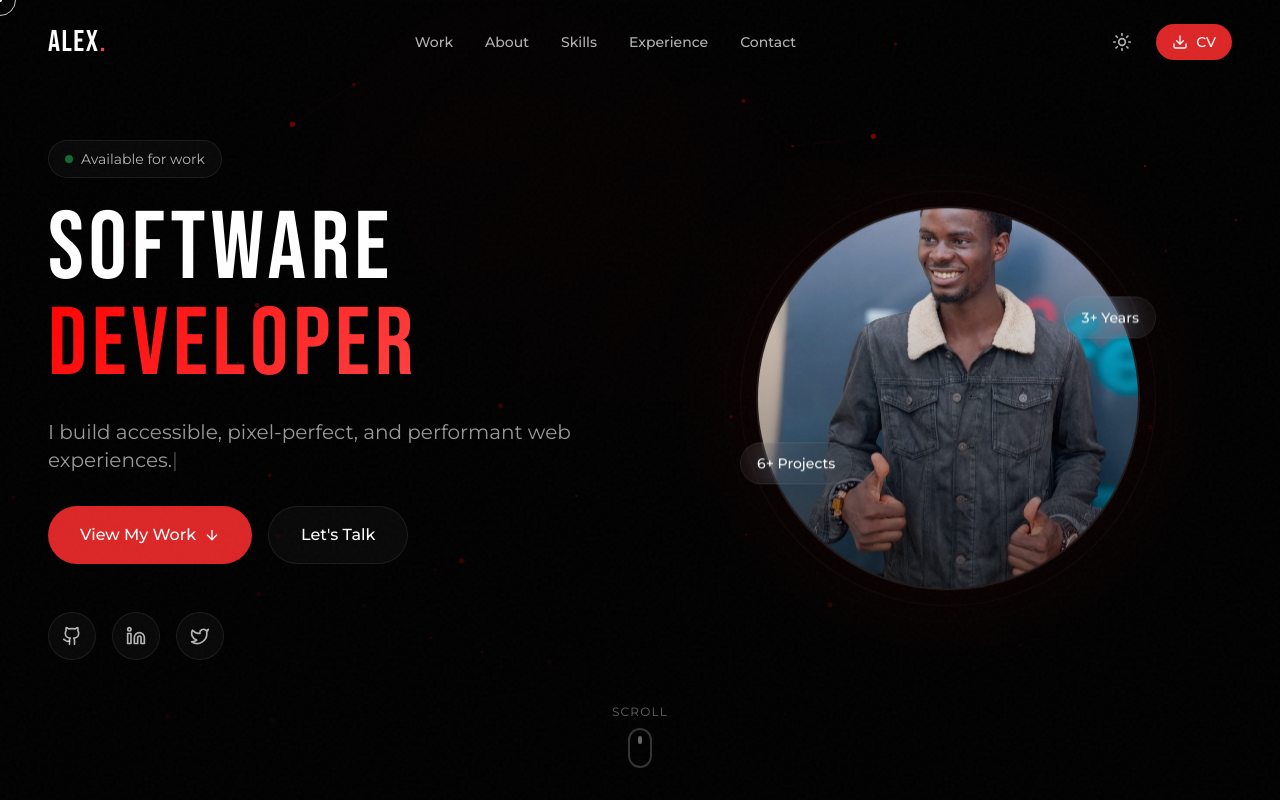
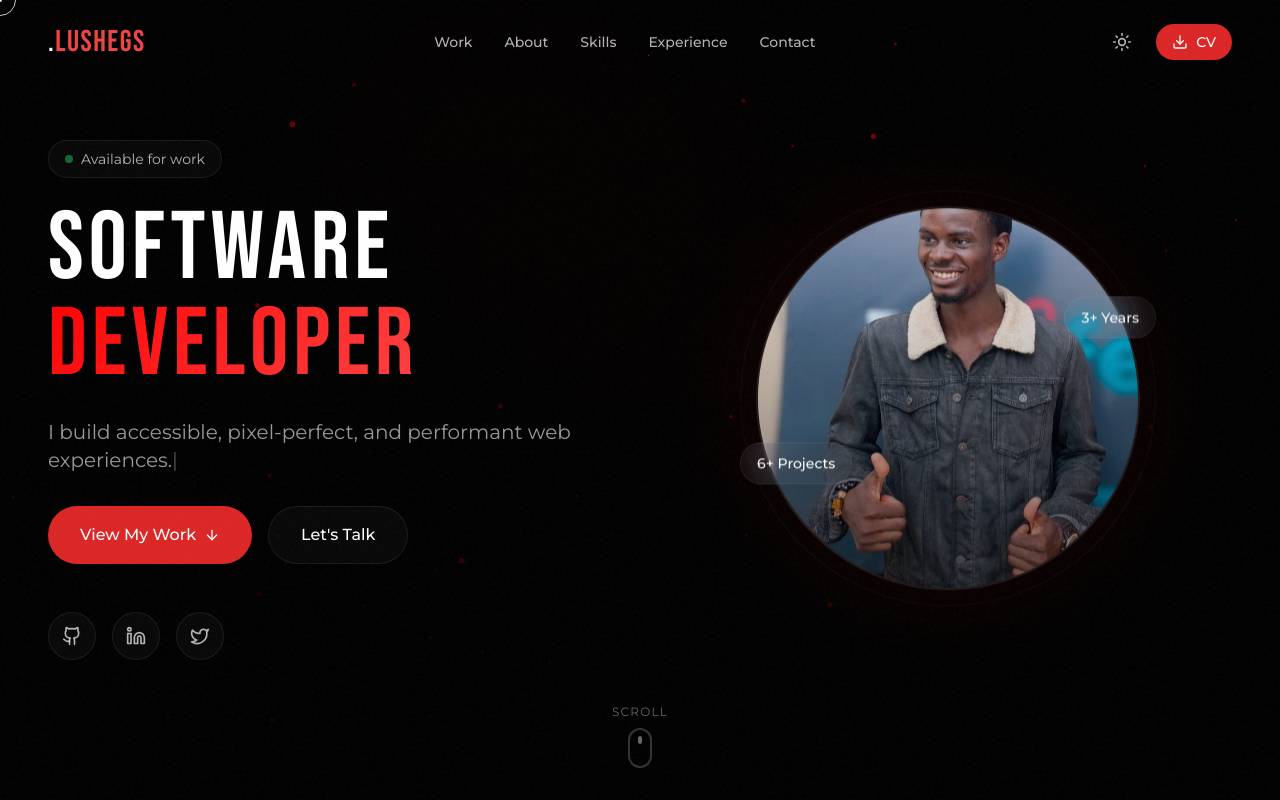
Before and after one commit to Lushegs01/LUSHEGS, a React (Vite) app in the folder app/: page / in a window 1280 px wide. Shown: the top 800 px of the page. Built offline with nearby package versions, Linux system fonts and the light colour scheme.

Commit message:
Update Navbar.tsx

```diff
--- a/app/src/components/Navbar.tsx
+++ b/app/src/components/Navbar.tsx
@@ -102,7 +102,7 @@
                 window.scrollTo({ top: 0, behavior: 'smooth' });
               }}
             >
-              ALEX<span className="text-red-500">.</span>
+              .<span className="text-red-500">LUSHEGS</span>
             </a>
 
             {/* Desktop Navigation */}
```
